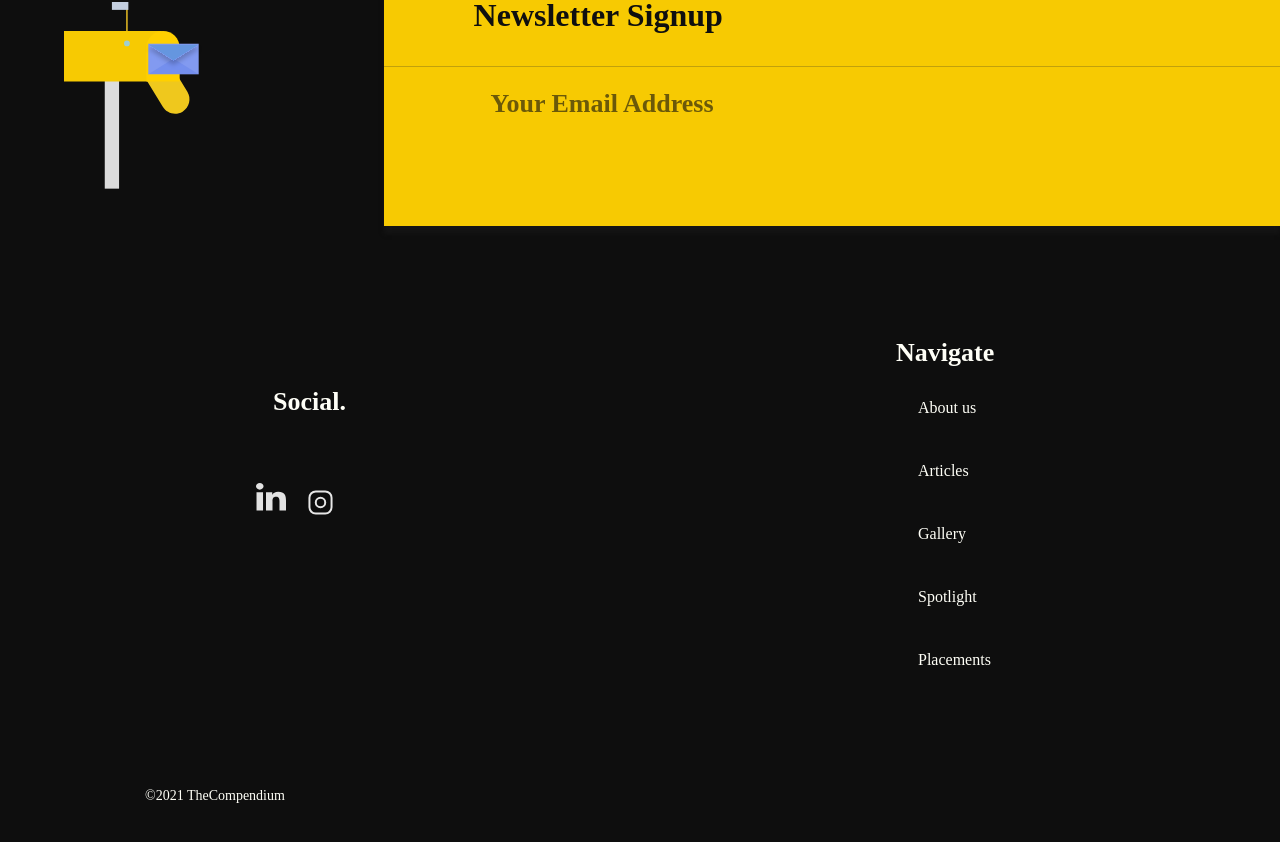
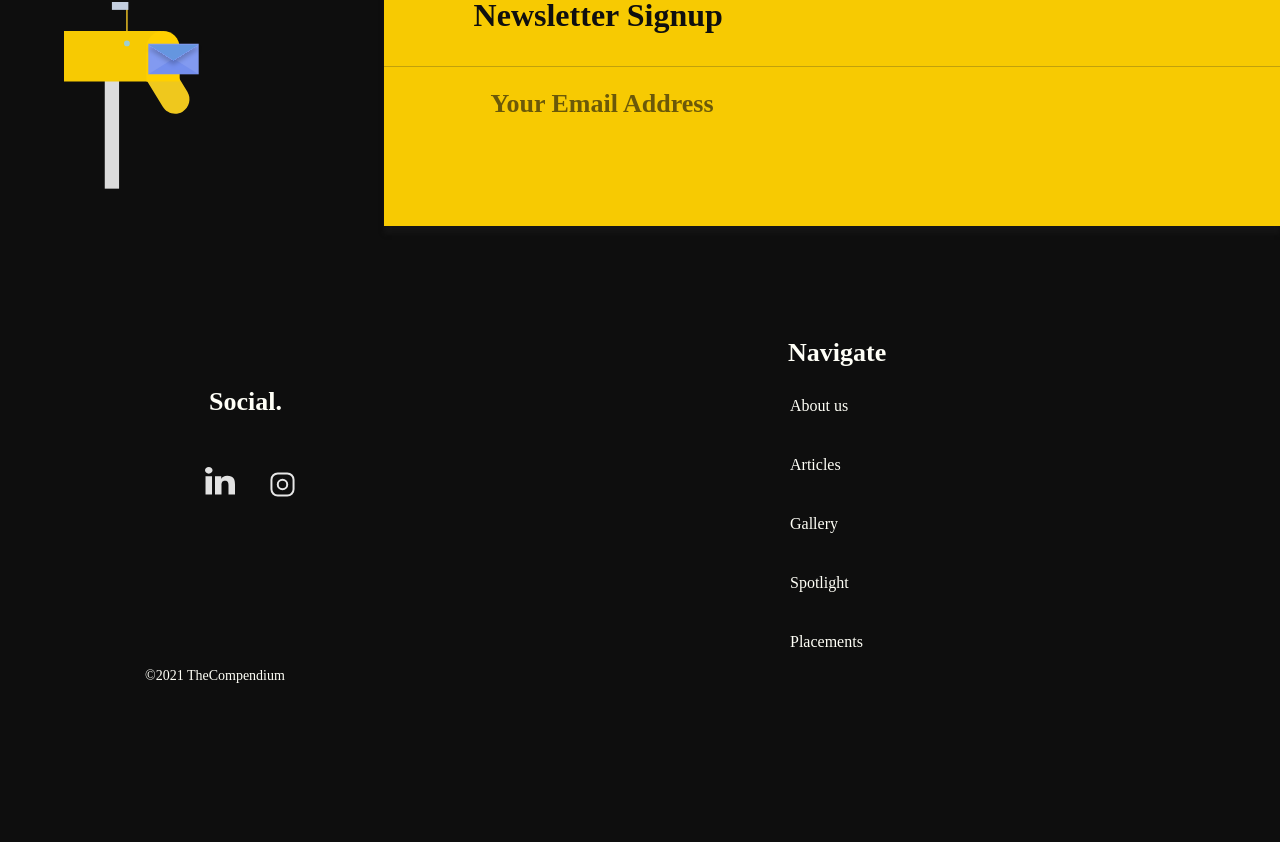
Before and after one commit to Akhilchary/compendium, a React (Create React App) app in the folder frontend/: page / in a window 1280 px wide. Shown: the part 3790-4632 px from the top of the page. After the commit the page ends 4560 px from the top, so only its background shows below. Built offline with nearby package versions, Linux system fonts and the light colour scheme.

Commit message:
Update Footer.css

```diff
--- a/frontend/src/components/Footer/Footer.css
+++ b/frontend/src/components/Footer/Footer.css
@@ -1,27 +1,26 @@
 .footer{
     /* width: 100vw;
-    height: 60vh;
-     */background: #0E0E0E;
-    position:absolute;
+    height: 60vh;*/
+    background: #0E0E0E;
+    position: absolute;
     top: 510%;
     left: 0%;
     bottom: 0%;
     width: 100%;
-    height: 70%;
+    height: 60%;
 }
 
 .soc-div{
-    position:absolute;
-
+    position:relative;
     width: 84px;
     height: 26px;
 }
 .soc-p{
 
-    position: absolute;
+    position: relative;
     top: 10vh;
-    left: 20vw;
-    font-family: Karla;
+    left: 15vw;
+    font-family: rubik;
     font-style: normal;
     font-weight: bold;
     font-size: 26px;
@@ -30,15 +29,15 @@
 }
 .linkdin-ic{
     position: absolute;
-    top: 24vh;
-    left: 20vw;
+    top: 22vh;
+    left: 16vw;
     width: 30px;
     height: 30px;
 }
 .insta-ic{
     position: absolute;
-    top: 25vh;
-    left: 24vw;
+    top: 22.8vh;
+    left: 21vw;
     width: 27px;
     height: 25px;
 }
@@ -46,17 +45,17 @@
 .footer-nav{
     color: white;
     position: absolute;
-    left: 70vw;
+    left: 60vw;
     top: 6vh;
 }
 
 .footer-nav>h3{
-    font-family: Karla;
+    font-family: rubik;
     font-style: normal;
     font-weight: bold;
     font-size: 26px;
     line-height: 30px;
-
+    margin-left: 20px;
     color: #FFFFF7;
 }
 
@@ -71,7 +70,7 @@
     font-style: normal;
     font-weight: normal;
     font-size: 16px;
-    line-height: 19px;
+    line-height: 15px;
 
     color: #FFFFF7;
 }
@@ -84,6 +83,6 @@
     line-height: 17px;
     color: #FFFFF7;
     position: absolute;
-    top: 60vh;
+    top: 45vh;
     left: 10vw;
 }
```
